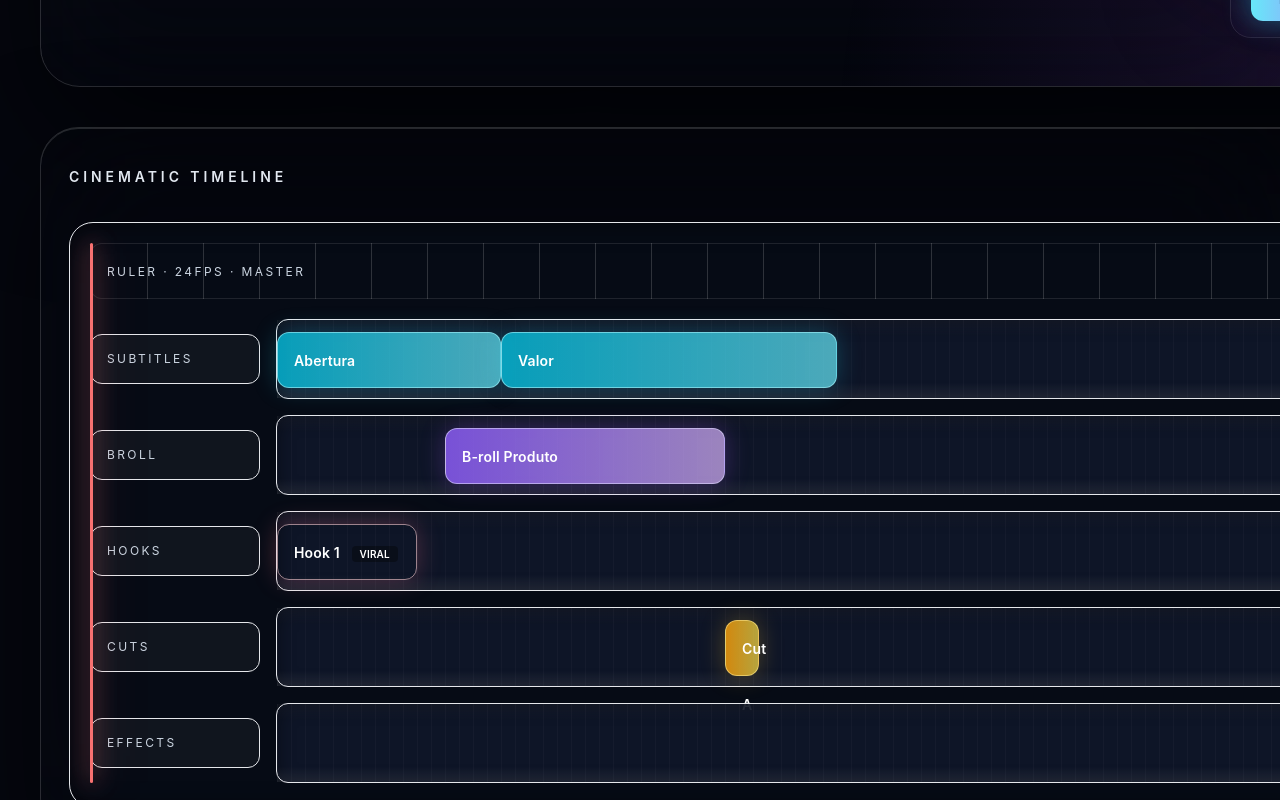
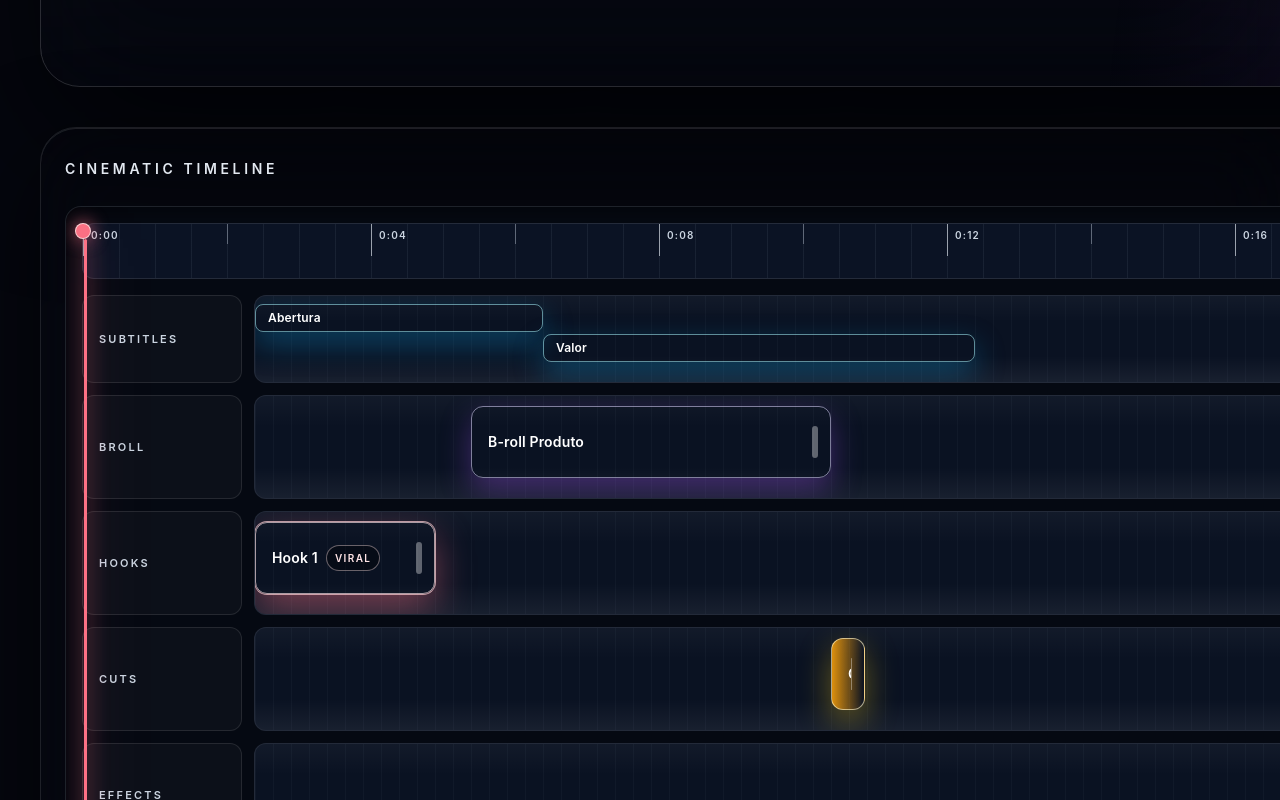
Before and after one commit to gabrielribeirogpx-arch/clipper-AI, a Next.js app in the folder frontend/: page / in a window 1280 px wide. Shown: the part 1520-2320 px from the top of the page. Built offline with nearby package versions, Linux system fonts and the light colour scheme; no server answers.

Commit message:
Refine timeline UI with premium cinematic layout

```diff
--- a/frontend/src/app/globals.css
+++ b/frontend/src/app/globals.css
@@ -14,3 +14,49 @@ body {
   font-family: Inter, ui-sans-serif, system-ui, sans-serif;
   letter-spacing: 0.01em;
 }
+
+.timeline-scrollbar {
+  scrollbar-width: thin;
+  scrollbar-color: rgba(71, 85, 105, 0.9) rgba(15, 23, 42, 0.45);
+}
+
+.timeline-scrollbar::-webkit-scrollbar {
+  height: 12px;
+}
+
+.timeline-scrollbar::-webkit-scrollbar-track {
+  border-radius: 999px;
+  background: rgba(15, 23, 42, 0.58);
+}
+
+.timeline-scrollbar::-webkit-scrollbar-thumb {
+  border-radius: 999px;
+  border: 2px solid rgba(15, 23, 42, 0.9);
+  background: linear-gradient(90deg, rgba(56, 189, 248, 0.68), rgba(96, 165, 250, 0.72));
+  box-shadow: 0 0 12px rgba(56, 189, 248, 0.35);
+}
+
+.timeline-zoom-slider {
+  appearance: none;
+  height: 6px;
+  border-radius: 999px;
+  background: linear-gradient(90deg, rgba(34, 211, 238, 0.75), rgba(59, 130, 246, 0.7));
+}
+
+.timeline-zoom-slider::-webkit-slider-thumb {
+  appearance: none;
+  width: 16px;
+  height: 16px;
+  border-radius: 999px;
+  background: rgba(224, 242, 254, 0.95);
+  box-shadow: 0 0 0 4px rgba(56, 189, 248, 0.28), 0 0 16px rgba(56, 189, 248, 0.7);
+}
+
+.timeline-zoom-slider::-moz-range-thumb {
+  width: 16px;
+  height: 16px;
+  border: 0;
+  border-radius: 999px;
+  background: rgba(224, 242, 254, 0.95);
+  box-shadow: 0 0 0 4px rgba(56, 189, 248, 0.28), 0 0 16px rgba(56, 189, 248, 0.7);
+}
--- a/frontend/src/components/TimelineTracks.tsx
+++ b/frontend/src/components/TimelineTracks.tsx
@@ -3,39 +3,96 @@
 import { memo, useMemo, useRef } from 'react';
 import { useMounted } from '@/hooks/useMounted';
 import { motion } from 'framer-motion';
+import { TimelineBlock, TrackType, useTimelineStore } from '@/store/timelineStore';
 import { pixelsToSeconds, secondsToPixels } from '@/lib/timelineEngine';
-import { TrackType, useTimelineStore } from '@/store/timelineStore';
 
 const trackStyles: Record<TrackType, string> = {
-  subtitles: 'from-cyan-500/85 to-cyan-300/70 border-cyan-200/60 shadow-[0_0_24px_rgba(34,211,238,.25)]',
-  broll: 'from-violet-500/85 to-purple-300/70 border-violet-200/60 shadow-[0_0_24px_rgba(168,85,247,.28)]',
-  hooks: 'from-rose-500/88 to-orange-400/72 border-rose-200/60 shadow-[0_0_24px_rgba(251,113,133,.28)]',
-  cuts: 'from-amber-500/85 to-yellow-300/70 border-amber-200/60 shadow-[0_0_24px_rgba(251,191,36,.28)]',
-  effects: 'from-fuchsia-500/85 to-purple-300/70 border-fuchsia-200/60 shadow-[0_0_24px_rgba(217,70,239,.28)]'
+  subtitles:
+    'from-cyan-500/88 via-sky-400/82 to-cyan-300/72 border-cyan-200/55 shadow-[0_12px_30px_rgba(14,165,233,.34)]',
+  broll:
+    'from-violet-500/88 via-purple-400/82 to-fuchsia-300/74 border-violet-200/55 shadow-[0_12px_30px_rgba(168,85,247,.34)]',
+  hooks:
+    'from-rose-500/94 via-orange-400/90 to-amber-300/84 border-rose-100/65 shadow-[0_14px_38px_rgba(251,113,133,.46)]',
+  cuts:
+    'from-amber-500/90 via-yellow-400/86 to-yellow-300/74 border-amber-100/65 shadow-[0_12px_32px_rgba(250,204,21,.38)]',
+  effects:
+    'from-fuchsia-500/88 via-purple-400/84 to-fuchsia-300/72 border-fuchsia-100/55 shadow-[0_12px_30px_rgba(217,70,239,.34)]'
+};
+
+const TRACK_HEIGHT = 88;
+const SUBTITLE_MIN_SECONDS = 1.2;
+
+const formatTime = (seconds: number) => {
+  const total = Math.max(0, Math.floor(seconds));
+  const mins = Math.floor(total / 60);
+  const secs = total % 60;
+  return `${mins}:${secs.toString().padStart(2, '0')}`;
+};
+
+const getRulerStep = (zoom: number) => {
+  if (zoom >= 2.4) return 0.5;
+  if (zoom >= 1.6) return 1;
+  if (zoom >= 1) return 2;
+  if (zoom >= 0.7) return 4;
+  return 8;
+};
+
+const layoutSubtitleLanes = (blocks: TimelineBlock[]) => {
+  const lanes: number[] = [];
+  const mapped = blocks
+    .slice(0, 300)
+    .sort((a, b) => a.start - b.start)
+    .map((block) => {
+      let lane = lanes.findIndex((end) => block.start >= end + 0.12);
+      if (lane === -1) {
+        lanes.push(block.end);
+        lane = lanes.length - 1;
+      } else {
+        lanes[lane] = block.end;
+      }
+      return { block, lane };
+    });
+
+  return { mapped, laneCount: Math.max(1, lanes.length) };
 };
 
 export const TimelineTracks = memo(function TimelineTracks() {
   const { duration, currentTime, tracks, setCurrentTime, moveBlock, selectBlock, zoom, setZoom } = useTimelineStore();
   const containerRef = useRef<HTMLDivElement>(null);
-  const pxPerSecond = useMemo(() => 56 * zoom, [zoom]);
   const mounted = useMounted();
+  const pxPerSecond = useMemo(() => 72 * zoom, [zoom]);
+  const cursorLeft = secondsToPixels(currentTime, pxPerSecond);
 
-  const cursorLeft = secondsToPixels(currentTime, pxPerSecond);
+  const rulerStep = useMemo(() => getRulerStep(zoom), [zoom]);
+  const markers = useMemo(() => {
+    const count = Math.ceil(duration / rulerStep) + 1;
+    return Array.from({ length: count }, (_, idx) => {
+      const time = idx * rulerStep;
+      return {
+        time,
+        major: idx % 2 === 0,
+        left: secondsToPixels(time, pxPerSecond)
+      };
+    });
+  }, [duration, pxPerSecond, rulerStep]);
+
+  const subtitleLayout = useMemo(() => layoutSubtitleLanes(tracks.subtitles), [tracks.subtitles]);
 
   if (!mounted) return <div className="h-[460px] rounded-[2rem] border border-white/10 bg-white/5" />;
 
   return (
-    <section className="rounded-[2.4rem] border border-white/15 bg-[#0e172a]/74 p-7 shadow-[inset_0_1px_0_rgba(255,255,255,.14),0_40px_110px_rgba(0,0,0,.55)] backdrop-blur-3xl">
-      <div className="mb-6 flex items-center justify-between">
-        <p className="text-sm font-semibold uppercase tracking-[0.28em] text-slate-200">Cinematic Timeline</p>
-        <div className="flex items-center gap-4 rounded-xl border border-white/10 bg-[#0a1122]/76 px-4 py-2.5">
-          <span className="text-sm text-slate-300">Zoom {zoom.toFixed(1)}x</span>
-          <input type="range" min={0.5} max={3} step={0.1} value={zoom} onChange={(e) => setZoom(Number(e.target.value))} className="w-64 accent-cyan-400" />
+    <section className="rounded-[2.25rem] border border-white/10 bg-[#0b1120]/88 p-6 shadow-[inset_0_1px_0_rgba(255,255,255,.11),0_34px_96px_rgba(0,0,0,.65)] backdrop-blur-2xl">
+      <div className="mb-5 flex flex-wrap items-center justify-between gap-3">
+        <p className="text-sm font-semibold uppercase tracking-[0.26em] text-slate-200">Cinematic Timeline</p>
+        <div className="flex items-center gap-3 rounded-xl border border-white/10 bg-[#0a1122]/88 px-4 py-2">
+          <span className="text-xs font-medium uppercase tracking-[0.14em] text-slate-300">Zoom {zoom.toFixed(1)}x</span>
+          <input type="range" min={0.5} max={3} step={0.1} value={zoom} onChange={(e) => setZoom(Number(e.target.value))} className="timeline-zoom-slider w-56" />
         </div>
       </div>
+
       <div
         ref={containerRef}
-        className="relative overflow-x-auto rounded-[1.5rem] border border-white/12 bg-[#060b15] p-5 shadow-[inset_0_2px_26px_rgba(0,0,0,.48)]"
+        className="timeline-scrollbar relative overflow-x-auto overflow-y-hidden rounded-2xl border border-white/10 bg-[#050912] p-4 shadow-[inset_0_2px_22px_rgba(0,0,0,.55)]"
         onClick={(e) => {
           const rect = e.currentTarget.getBoundingClientRect();
           const timelineX = e.clientX - rect.left + e.currentTarget.scrollLeft;
@@ -47,21 +104,45 @@ export const TimelineTracks = memo(function TimelineTracks() {
           setCurrentTime(pixelsToSeconds(e.clientX - rect.left + e.currentTarget.scrollLeft, pxPerSecond));
         }}
       >
-        <div style={{ width: secondsToPixels(duration, pxPerSecond) }} className="relative min-w-full">
-          <div className="mb-5 h-14 rounded-xl border border-white/10 bg-[linear-gradient(to_right,rgba(255,255,255,.16)_1px,transparent_1px)] [background-size:56px_100%] px-4 text-xs leading-[3.5rem] tracking-[0.2em] text-slate-300">RULER · 24FPS · MASTER</div>
-          <div className="pointer-events-none absolute bottom-0 top-0 z-20 w-[3px] rounded-full bg-red-400 shadow-[0_0_22px_rgba(248,113,113,.95),0_0_48px_rgba(248,113,113,.55)]" style={{ left: cursorLeft }} />
-          {(Object.keys(tracks) as TrackType[]).map((name) => (
-            <div key={name} className="mb-4 grid grid-cols-[170px_1fr] items-center gap-4 last:mb-1">
-              <p className="rounded-xl border border-white/12 bg-white/[0.04] px-4 py-4 text-xs uppercase tracking-[0.2em] text-slate-300">{name}</p>
-              <div className="relative h-20 rounded-xl border border-white/12 bg-slate-900/90 shadow-[inset_0_2px_18px_rgba(0,0,0,.45)]">
-                <div className="pointer-events-none absolute inset-0 bg-[linear-gradient(to_bottom,rgba(255,255,255,.03)_0%,transparent_20%,transparent_80%,rgba(255,255,255,0.08)_100%)]" />
-                <div className="pointer-events-none absolute inset-0 opacity-35 [background-image:linear-gradient(to_right,rgba(255,255,255,0.08)_1px,transparent_1px)] [background-size:14px_100%]" />
-                {tracks[name].slice(0, 300).map((block) => (
+        <div style={{ width: Math.max(secondsToPixels(duration, pxPerSecond), 1000) }} className="relative min-w-full">
+          <div className="relative mb-4 h-14 overflow-hidden rounded-xl border border-white/10 bg-[#0b1324]">
+            <div className="absolute inset-0 opacity-50 [background-image:linear-gradient(to_right,rgba(148,163,184,.2)_1px,transparent_1px)]" style={{ backgroundSize: `${pxPerSecond / 2}px 100%` }} />
+            {markers.map((marker) => (
+              <div key={marker.time} className="pointer-events-none absolute inset-y-0" style={{ left: marker.left }}>
+                <div className={`w-px ${marker.major ? 'h-8 bg-slate-200/65' : 'h-5 bg-slate-300/40'}`} />
+                {marker.major && <span className="absolute left-2 top-1 text-[10px] font-semibold tracking-[0.12em] text-slate-300">{formatTime(marker.time)}</span>}
+              </div>
+            ))}
+          </div>
+
+          <div className="pointer-events-none absolute inset-y-0 z-30" style={{ left: cursorLeft }}>
+            <div className="-ml-[7px] h-4 w-4 rounded-full border border-rose-100/85 bg-rose-400 shadow-[0_0_18px_rgba(251,113,133,.95)]" />
+            <div className="ml-0.5 h-[calc(100%-0.75rem)] w-[3px] rounded-full bg-rose-400 shadow-[0_0_20px_rgba(251,113,133,.95),0_0_56px_rgba(251,113,133,.6)]" />
+          </div>
+
+          <div className="grid gap-3">
+            {(Object.keys(tracks) as TrackType[]).map((name) => {
+              const subtitleMode = name === 'subtitles';
+              const laneHeight = subtitleMode ? Math.max(1, subtitleLayout.laneCount) * 30 : TRACK_HEIGHT;
+              const rowHeight = Math.max(TRACK_HEIGHT, laneHeight + 16);
+
+              return (
+                <div key={name} className="grid grid-cols-[160px_1fr] gap-3">
+                  <div className="flex items-center rounded-xl border border-white/10 bg-white/[0.03] px-4 text-[11px] font-semibold uppercase tracking-[0.2em] text-slate-300">
+                    {name}
+                  </div>
+                  <div className="relative overflow-hidden rounded-xl border border-white/10 bg-[#0b1324]/95" style={{ height: rowHeight }}>
+                    <div className="pointer-events-none absolute inset-0 bg-[linear-gradient(to_bottom,rgba(255,255,255,.035),transparent_30%,transparent_70%,rgba(255,255,255,.06))]" />
+                    <div className="pointer-events-none absolute inset-0 opacity-30 [background-image:linear-gradient(to_right,rgba(148,163,184,.16)_1px,transparent_1px)]" style={{ backgroundSize: `${pxPerSecond / 4}px 100%` }} />
+                    {subtitleMode
+                      ? subtitleLayout.mapped.map(({ block, lane }) => {
+                          const width = Math.max(secondsToPixels(block.end - block.start, pxPerSecond), secondsToPixels(SUBTITLE_MIN_SECONDS, pxPerSecond));
+                          return (
                             <motion.div
                               key={block.id}
                               drag="x"
                               dragMomentum={false}
-                    whileHover={{ scale: 1.02, y: -3 }}
+                              whileHover={{ y: -2, scale: 1.01 }}
                               onClick={() => {
                                 setCurrentTime(block.start);
                                 selectBlock(block.id);
@@ -70,15 +151,44 @@ export const TimelineTracks = memo(function TimelineTracks() {
                                 const deltaSec = pixelsToSeconds(info.offset.x, pxPerSecond);
                                 moveBlock(name, block.id, block.start + deltaSec, block.end + deltaSec);
                               }}
-                    className={`absolute top-3 h-14 rounded-xl border bg-gradient-to-r px-4 text-sm font-semibold leading-[3.5rem] text-white ${trackStyles[name]}`}
+                              className={`absolute flex h-7 items-center rounded-lg border bg-gradient-to-r px-3 text-xs font-semibold text-white ${trackStyles[name]}`}
+                              style={{ left: secondsToPixels(block.start, pxPerSecond), top: 8 + lane * 30, width }}
+                            >
+                              <span className="truncate">{block.label}</span>
+                            </motion.div>
+                          );
+                        })
+                      : tracks[name].slice(0, 300).map((block) => (
+                          <motion.div
+                            key={block.id}
+                            drag="x"
+                            dragMomentum={false}
+                            whileHover={{ scale: 1.015, y: -2 }}
+                            onClick={() => {
+                              setCurrentTime(block.start);
+                              selectBlock(block.id);
+                            }}
+                            onDragEnd={(_, info) => {
+                              const deltaSec = pixelsToSeconds(info.offset.x, pxPerSecond);
+                              moveBlock(name, block.id, block.start + deltaSec, block.end + deltaSec);
+                            }}
+                            className={`absolute top-2.5 flex h-[72px] items-center rounded-xl border bg-gradient-to-r px-4 text-sm font-semibold text-white ${trackStyles[name]} ${
+                              name === 'hooks' ? 'ring-1 ring-rose-200/70' : ''
+                            }`}
                             style={{ left: secondsToPixels(block.start, pxPerSecond), width: secondsToPixels(block.end - block.start, pxPerSecond) }}
                           >
-                    {block.label} {name === 'hooks' && <span className="ml-2 rounded bg-black/35 px-2 py-0.5 text-[10px]">VIRAL</span>}
+                            <span className="truncate">{block.label}</span>
+                            {name === 'hooks' && (
+                              <span className="ml-2 rounded-full border border-rose-100/40 bg-black/35 px-2 py-0.5 text-[10px] uppercase tracking-[0.14em] text-rose-100">VIRAL</span>
+                            )}
+                            <span className="ml-auto mr-[-4px] h-8 w-1.5 rounded-full bg-white/35" />
                           </motion.div>
                         ))}
                   </div>
                 </div>
-          ))}
+              );
+            })}
+          </div>
         </div>
       </div>
     </section>
```
Lines whose indentation alone changed are shown as unchanged.
